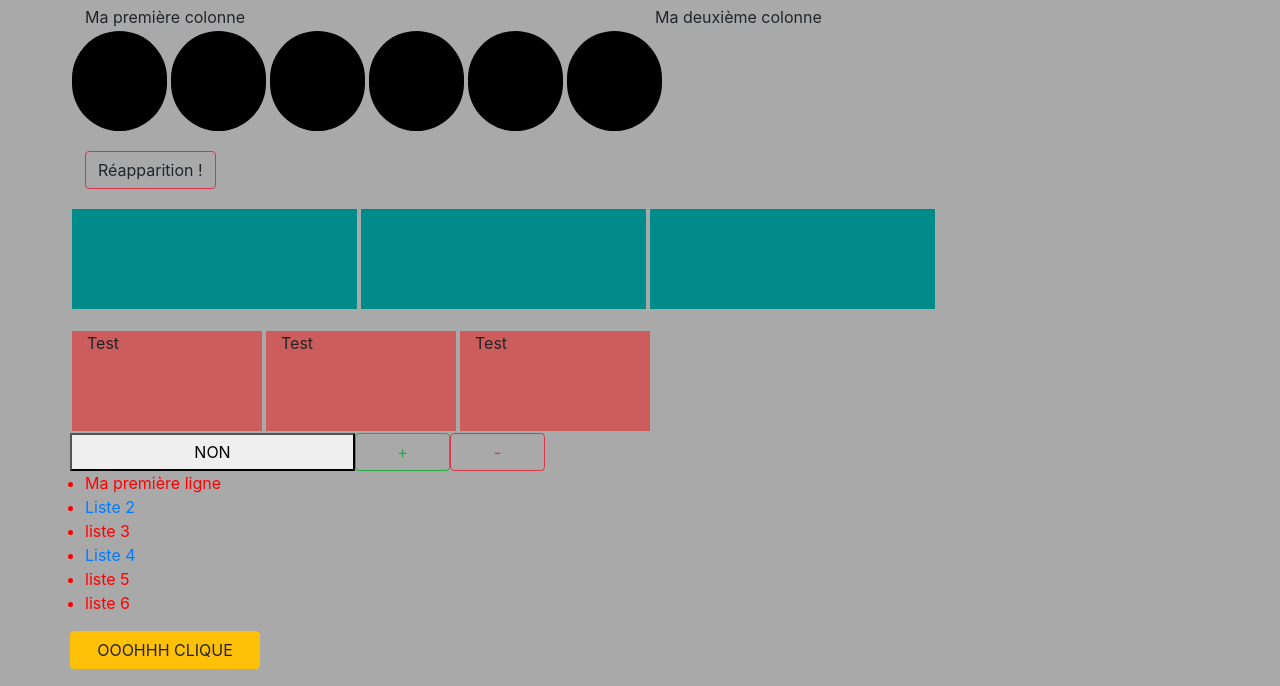
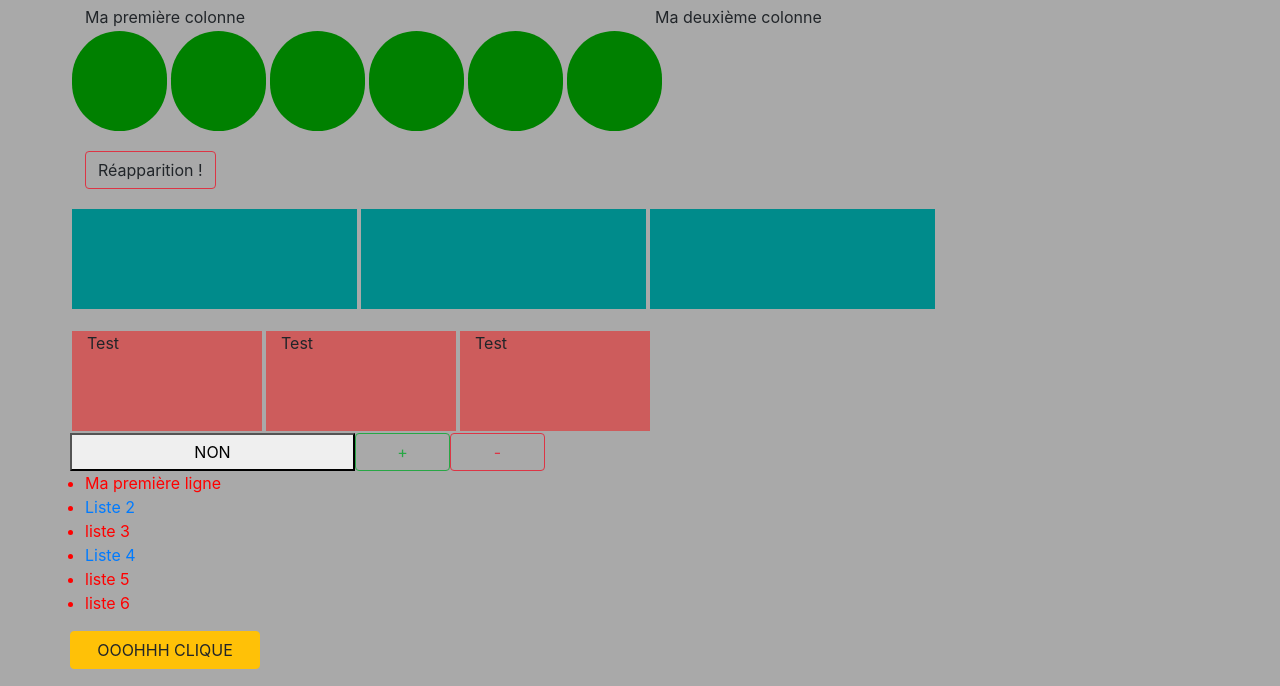
Before and after one commit to Alecqss/MDS, a plain HTML site: page index.html in a window 1280 px wide. Shown: the part 51-737 px from the top of the page. Drawn offline with nearby package versions, Linux system fonts and the light colour scheme.

Commit message:
Update style.css

```diff
--- a/style.css
+++ b/style.css
@@ -3,7 +3,7 @@ body{
 }
 
 #effets div{
-	background: black;
+	background: green;
 	height: 100px;
 	margin: 2px;
 	margin-bottom: 20px;
```
